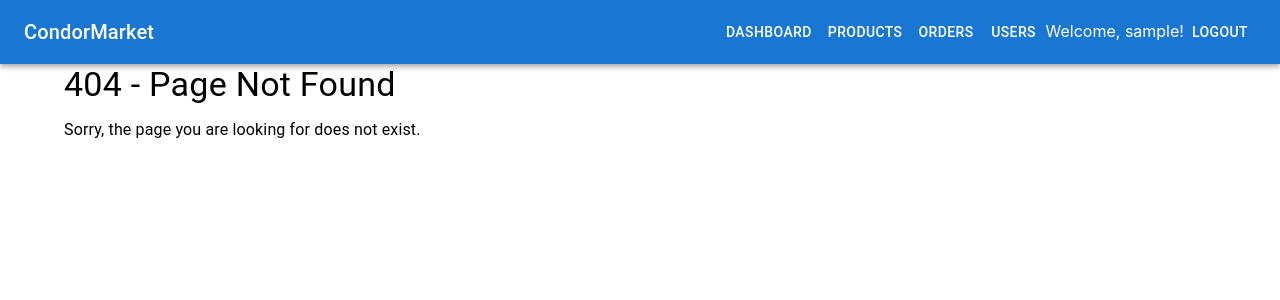
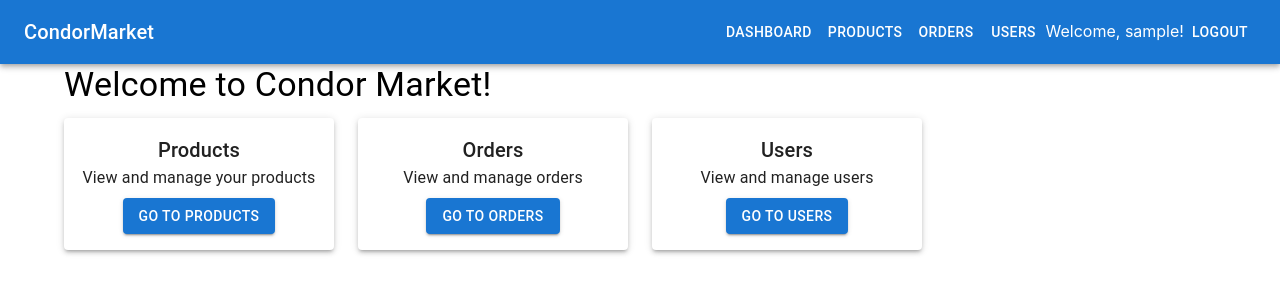
Before and after one commit to Nitin2806/CondorMarket-Dashboard, a React (Create React App) app: page / in a window 1280 px wide. Before the commit this address had no page. Shown: the top 300 px of the page. Built offline with nearby package versions, Linux system fonts and the light colour scheme; sample sign-in values are in the browser's storage.

Commit message:
Fixed minor bugs

```diff
--- a/src/App.js
+++ b/src/App.js
@@ -39,6 +39,7 @@ function App() {
         <Route path="/login" element={<Login handleLogin={handleLogin} />} />
         <Route path="/register" element={<Register />} />
         <Route path="/home" element={isLoggedIn ? <Dashboard /> : <Navigate to="/login" />} />
+        <Route path="/" element={isLoggedIn ? <Dashboard /> : <Navigate to="/login" />} />
         <Route path="/products" element={<ProtectedRoute element={<Products />} />} />
         <Route path="/products/:id" element={<ProtectedRoute element={<ProductDetails />} />} />
         <Route path="/addproducts" element={<ProtectedRoute element={<AddProduct />} />} />
--- a/src/pages/NotFound.js
+++ b/src/pages/NotFound.js
@@ -1,15 +1,33 @@
 import React from 'react';
-import { Container, Typography } from '@mui/material';
+import { Container, Typography, Button, Box } from '@mui/material';
+import { Link } from 'react-router-dom';
+import notFoundImage from '../assets/NotFoundImage.svg';
 
 function NotFound() {
   return (
-    <Container>
-      <Typography variant="h4" gutterBottom>
-        404 - Page Not Found
-      </Typography>
-      <Typography variant="body1">
-        Sorry, the page you are looking for does not exist.
-      </Typography>
+    <Container sx={{ textAlign: 'center', marginTop: 8 }}>
+      <Box display="flex" flexDirection="column" alignItems="center">
+        <img
+          src={notFoundImage}
+          alt="Page Not Found"
+          style={{ maxWidth: '100%', height: 'auto', marginBottom: 32 }}
+        />
+        <Typography variant="h4" gutterBottom>
+          404 - Page Not Found
+        </Typography>
+        <Typography variant="body1" paragraph>
+          Oops! The page you are looking for does not exist. It might have been moved or deleted.
+        </Typography>
+        <Button
+          variant="contained"
+          color="primary"
+          sx={{ marginTop: 4 }}
+          component={Link}
+          to="/"
+        >
+          Go Back to Home
+        </Button>
+      </Box>
     </Container>
   );
 }
--- a/src/pages/OrderDetails.js
+++ b/src/pages/OrderDetails.js
@@ -14,7 +14,7 @@ const OrderDetails = () => {
 
   const fetchOrder = async () => {
     try {
-      const response = await axios.get(`https://condormarket-backend.onrender.com/orders/${id}`);
+      const response = await axios.get(`http://localhost:5000/orders/${id}`);
       setOrder(response.data);
     } catch (err) {
       console.error(err);
@@ -32,7 +32,7 @@ const OrderDetails = () => {
   const handleSubmit = async (e) => {
     e.preventDefault();
     try {
-      await axios.put(`https://condormarket-backend.onrender.com/orders/${id}`, order);
+      await axios.put(`http://localhost:5000/orders/${id}`, order);
       navigate('/orders');
     } catch (err) {
       console.error(err);
--- a/src/pages/Products.js
+++ b/src/pages/Products.js
@@ -13,7 +13,7 @@ const Products = () => {
 
   const fetchProducts = async () => {
     try {
-      const response = await axios.get('https://localhost:5000/products/');
+      const response = await axios.get('http://localhost:5000/products/');
       setProducts(response.data);
     } catch (err) {
       console.error(err);
@@ -22,11 +22,18 @@ const Products = () => {
 
   const handleDelete = async (id) => {
     try {
-      await axios.delete(`https://localhost:5000/products/${id}`);
+      await axios.delete(`http://localhost:5000/products/${id}`);
       fetchProducts();
     } catch (err) {
       console.error(err);
     }
+  };
+
+  const trimDescription = (description) => {
+    if (description.length > 90) {
+      return description.substring(0, 90) + '...';
+    }
+    return description;
   };
 
   return (
@@ -51,10 +58,10 @@ const Products = () => {
             {products.map((product) => (
               <TableRow key={product._id}>
                 <TableCell>{product.name}</TableCell>
-                <TableCell>{product.description}</TableCell>
+                <TableCell>{trimDescription(product.description)}</TableCell>
                 <TableCell>{product.price}</TableCell>
                 <TableCell>
-                <Button onClick={() => navigate(`/products/${product._id}`)}>Edit</Button>
+                  <Button onClick={() => navigate(`/products/${product._id}`)}>Edit</Button>
                   <Button onClick={() => handleDelete(product._id)}>Delete</Button>
                 </TableCell>
               </TableRow>
```
Also changed, not shown: src/assets/NotFoundImage.svg (added).
